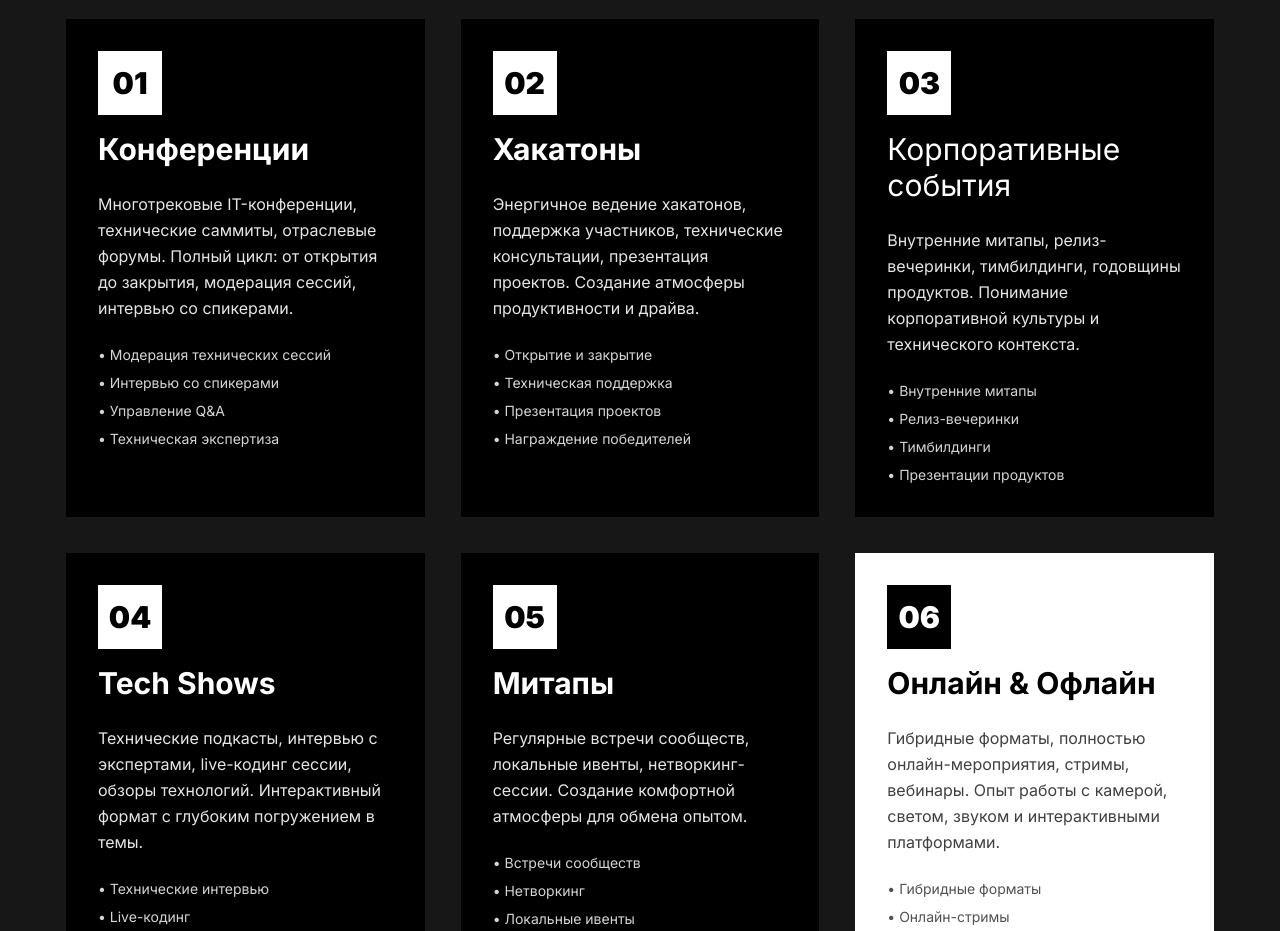
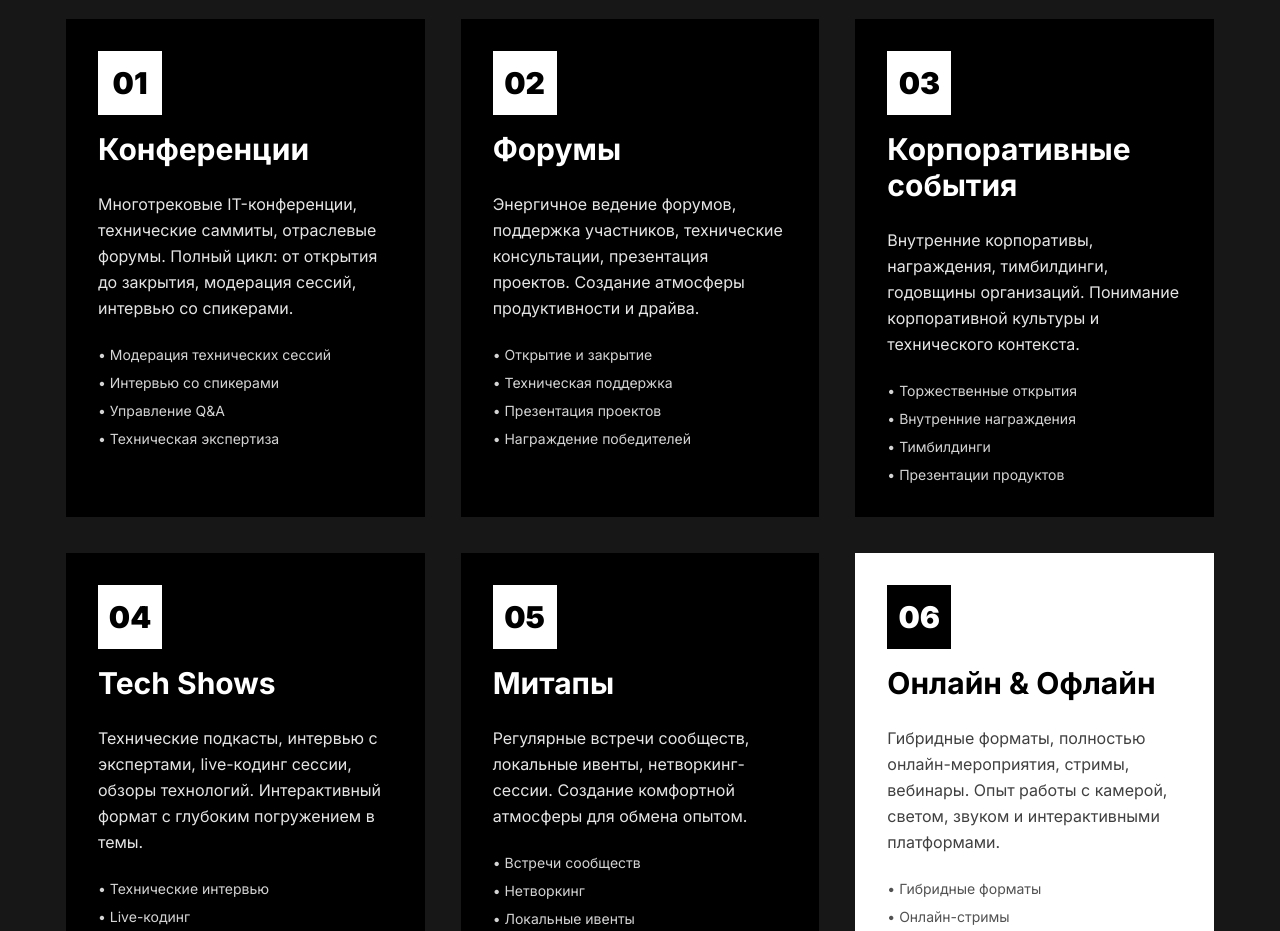
Before and after one commit to plombir1917/it-event-host, a Nuxt app: page /cases in a window 1280 px wide. Shown: the part 2160-3091 px from the top of the page. Built offline with nearby package versions, Linux system fonts and the light colour scheme.

Commit message:
refactor(global): raw text

```diff
--- a/components/AboutSection.vue
+++ b/components/AboutSection.vue
@@ -62,17 +62,6 @@
                   ✓
                 </span>
                 <span class="text-base md:text-lg text-primary-700"
-                  >Глубоко понимать технические доклады и задавать правильные
-                  вопросы</span
-                >
-              </li>
-              <li class="flex items-start gap-4">
-                <span
-                  class="flex-shrink-0 w-6 h-6 bg-primary-900 text-white rounded-full flex items-center justify-center text-sm font-bold mt-1"
-                >
-                  ✓
-                </span>
-                <span class="text-base md:text-lg text-primary-700"
                   >Создавать атмосферу, где участники чувствуют себя
                   понятыми</span
                 >
@@ -85,7 +74,7 @@
                 </span>
                 <span class="text-base md:text-lg text-primary-700"
                   >Адаптировать контент под аудиторию — от гуманитариев до
-                  архитекторов</span
+                  технических специалистов</span
                 >
               </li>
               <li class="flex items-start gap-4">
@@ -95,7 +84,18 @@
                   ✓
                 </span>
                 <span class="text-base md:text-lg text-primary-700"
-                  >Управлять техническими дискуссиями и панелями экспертов</span
+                  >Управлять дискуссиями и панелями экспертов</span
+                >
+              </li>
+               <li class="flex items-start gap-4">
+                <span
+                  class="flex-shrink-0 w-6 h-6 bg-primary-900 text-white rounded-full flex items-center justify-center text-sm font-bold mt-1"
+                >
+                  ✓
+                </span>
+                <span class="text-base md:text-lg text-primary-700"
+                  >Глубоко понимать сложные доклады и задавать правильные
+                  вопросы</span
                 >
               </li>
             </ul>
--- a/components/HeroSection.vue
+++ b/components/HeroSection.vue
@@ -71,11 +71,15 @@
             </div>
             <div class="flex items-center gap-2">
               <span class="w-2 h-2 bg-white/70 rounded-full"></span>
-              <span>Хакатоны</span>
+              <span>Форумы</span>
             </div>
             <div class="flex items-center gap-2">
               <span class="w-2 h-2 bg-white/70 rounded-full"></span>
               <span>Деловые события</span>
+            </div>
+            <div class="flex items-center gap-2">
+              <span class="w-2 h-2 bg-white/70 rounded-full"></span>
+              <span>Корпоративные мероприятия</span>
             </div>
           </div>
         </div>
--- a/components/ServicesSection.vue
+++ b/components/ServicesSection.vue
@@ -57,11 +57,11 @@
                 02
               </div>
               <h3 class="text-2xl md:text-3xl font-bold mb-3">
-                Хакатоны
+                Форумы
               </h3>
             </div>
             <p class="text-primary-200 leading-relaxed mb-6">
-              Энергичное ведение хакатонов, поддержка участников, технические
+              Энергичное ведение форумов, поддержка участников, технические
               консультации, презентация проектов. Создание атмосферы
               продуктивности и драйва.
             </p>
@@ -83,18 +83,18 @@
               >
                 03
               </div>
-              <h3 class="text-2xl md:text-3xl font-boldmb-3">
+              <h3 class="text-2xl md:text-3xl font-bold mb-3">
                 Корпоративные события
               </h3>
             </div>
             <p class="text-primary-200 leading-relaxed mb-6">
-              Внутренние митапы, релиз-вечеринки, тимбилдинги, годовщины
-              продуктов. Понимание корпоративной культуры и технического
+              Внутренние корпоративы, награждения, тимбилдинги, годовщины
+              организаций. Понимание корпоративной культуры и технического
               контекста.
             </p>
             <ul class="space-y-2 text-sm text-primary-300">
-              <li>• Внутренние митапы</li>
-              <li>• Релиз-вечеринки</li>
+              <li>• Торжественные открытия</li>
+              <li>• Внутренние награждения</li>
               <li>• Тимбилдинги</li>
               <li>• Презентации продуктов</li>
             </ul>
```
